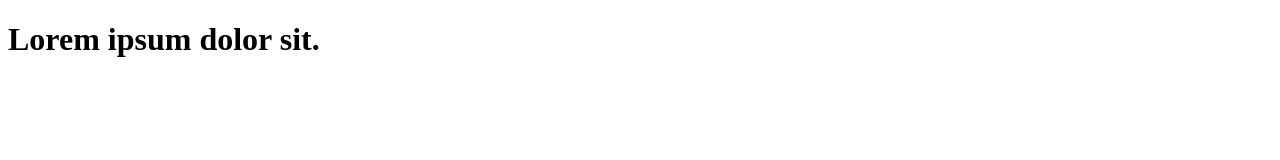
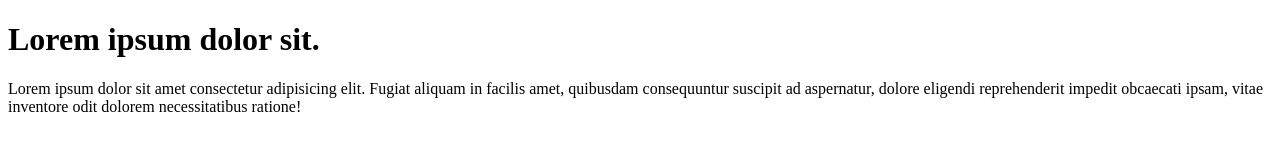
Before and after one commit to Koriolan2/test2, a plain HTML site: page index.html in a window 1280 px wide. Drawn offline with Linux system fonts and the light colour scheme.

Commit message:
new css file

```diff
--- a/index.html
+++ b/index.html
@@ -8,5 +8,6 @@
 </head>
 <body>
     <h1>Lorem ipsum dolor sit.</h1>
+    <p>Lorem ipsum dolor sit amet consectetur adipisicing elit. Fugiat aliquam in facilis amet, quibusdam consequuntur suscipit ad aspernatur, dolore eligendi reprehenderit impedit obcaecati ipsam, vitae inventore odit dolorem necessitatibus ratione!</p>
 </body>
 </html>
```
Also changed, not shown: style.css (added).
